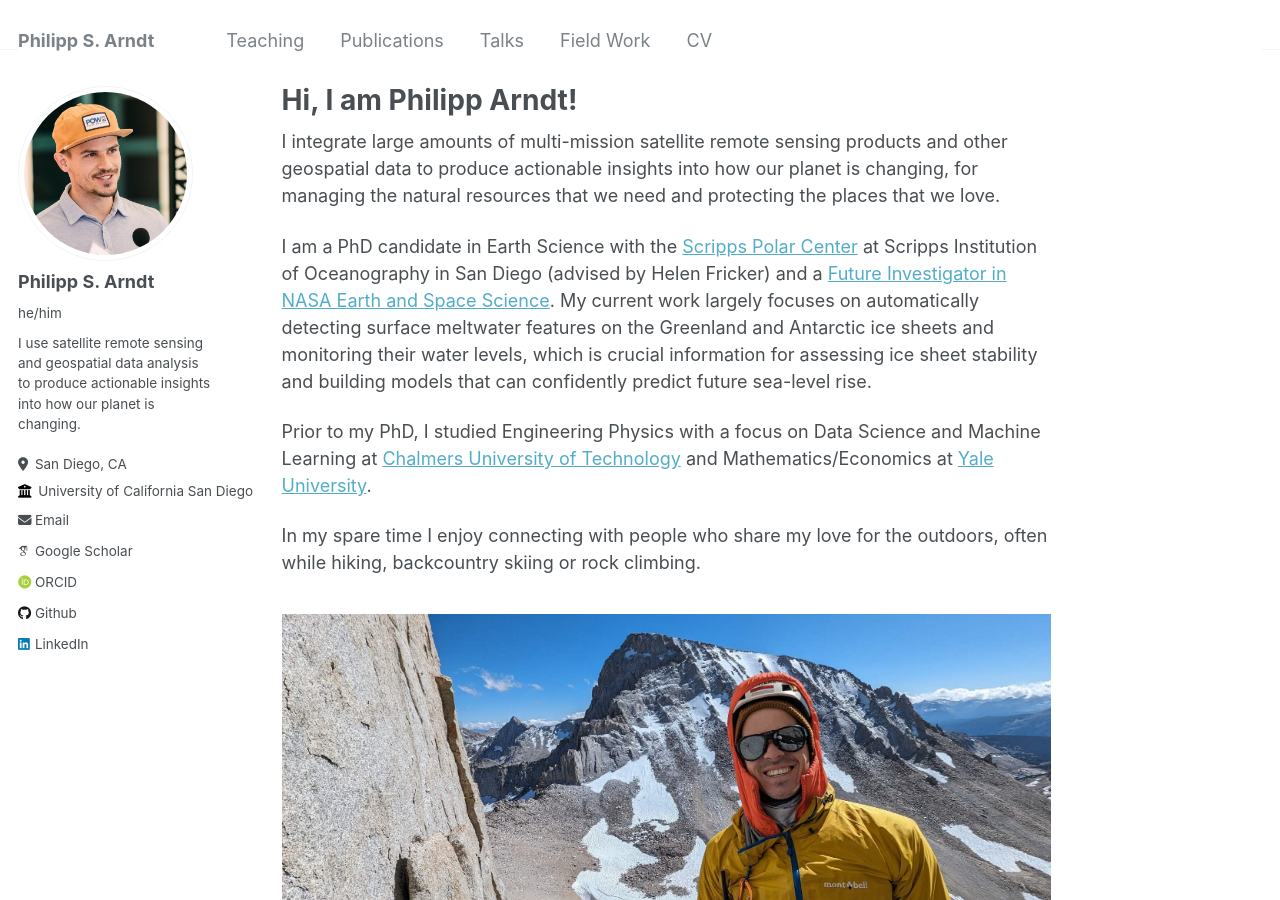
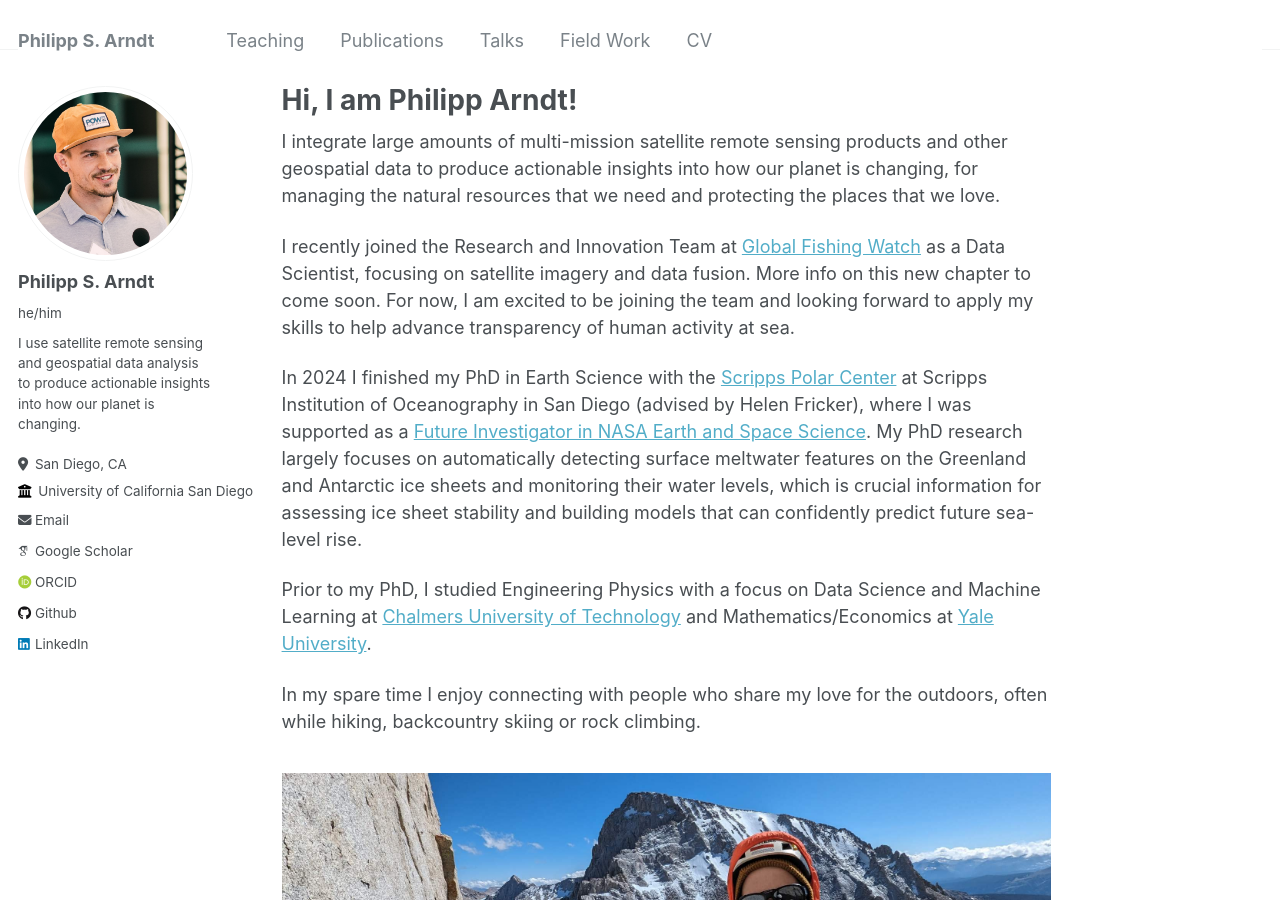
Before and after one commit to fliphilipp/fliphilipp.github.io, a Jekyll site: the page built from _pages/about.md, in a window 1280 px wide and 900 px high. Built offline with Jekyll 4.4.1, drawn with Linux system fonts in a browser that asks for light colours; some web fonts are replaced.

Commit message:
Update about.md, quick update on GFW

```diff
--- a/_pages/about.md
+++ b/_pages/about.md
@@ -8,8 +8,10 @@ redirect_from:
 ---
 I integrate large amounts of multi-mission satellite remote sensing products and other geospatial data to produce actionable insights into how our planet is changing, for managing the natural resources that we need and protecting the places that we love.
 
-I am a PhD candidate in Earth Science with the [Scripps Polar Center](https://polar.ucsd.edu/) at Scripps Institution of Oceanography in San Diego (advised by Helen Fricker) and a [Future Investigator in NASA Earth and Space Science](https://science.nasa.gov/earth-science/early-career-opportunities/).
-My current work largely focuses on automatically detecting surface meltwater features on the Greenland and Antarctic ice sheets and monitoring their water levels, which is crucial information for assessing ice sheet stability and building models that can confidently predict future sea-level rise.
+I recently joined the Research and Innovation Team at [Global Fishing Watch](https://globalfishingwatch.org/) as a Data Scientist, focusing on satellite imagery and data fusion. More info on this new chapter to come soon. For now, I am excited to be joining the team and looking forward to apply my skills to help advance transparency of human activity at sea.
+
+In 2024 I finished my PhD in Earth Science with the [Scripps Polar Center](https://polar.ucsd.edu/) at Scripps Institution of Oceanography in San Diego (advised by Helen Fricker), where I was supported as a [Future Investigator in NASA Earth and Space Science](https://science.nasa.gov/earth-science/early-career-opportunities/).
+My PhD research largely focuses on automatically detecting surface meltwater features on the Greenland and Antarctic ice sheets and monitoring their water levels, which is crucial information for assessing ice sheet stability and building models that can confidently predict future sea-level rise.
 
 Prior to my PhD, I studied Engineering Physics with a focus on Data Science and Machine Learning at [Chalmers University of Technology](https://www.chalmers.se/en/education/find-masters-programme/complex-adaptive-systems-msc/) and Mathematics/Economics at [Yale University](https://catalog.yale.edu/ycps/subjects-of-instruction/economics-mathematics/).
 
```
